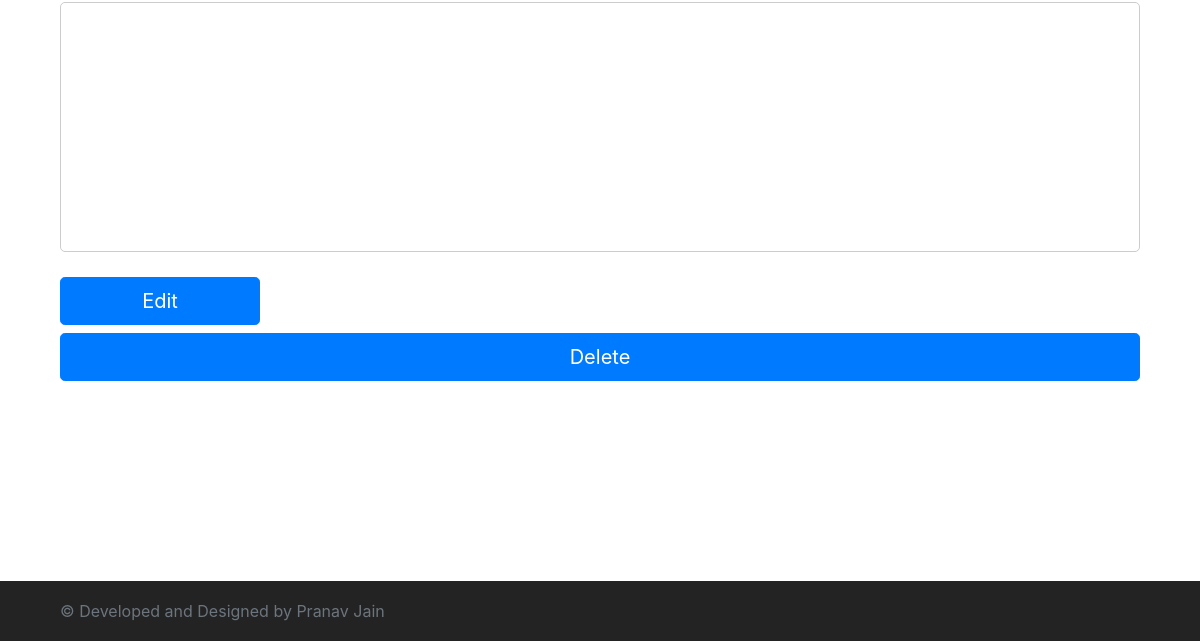
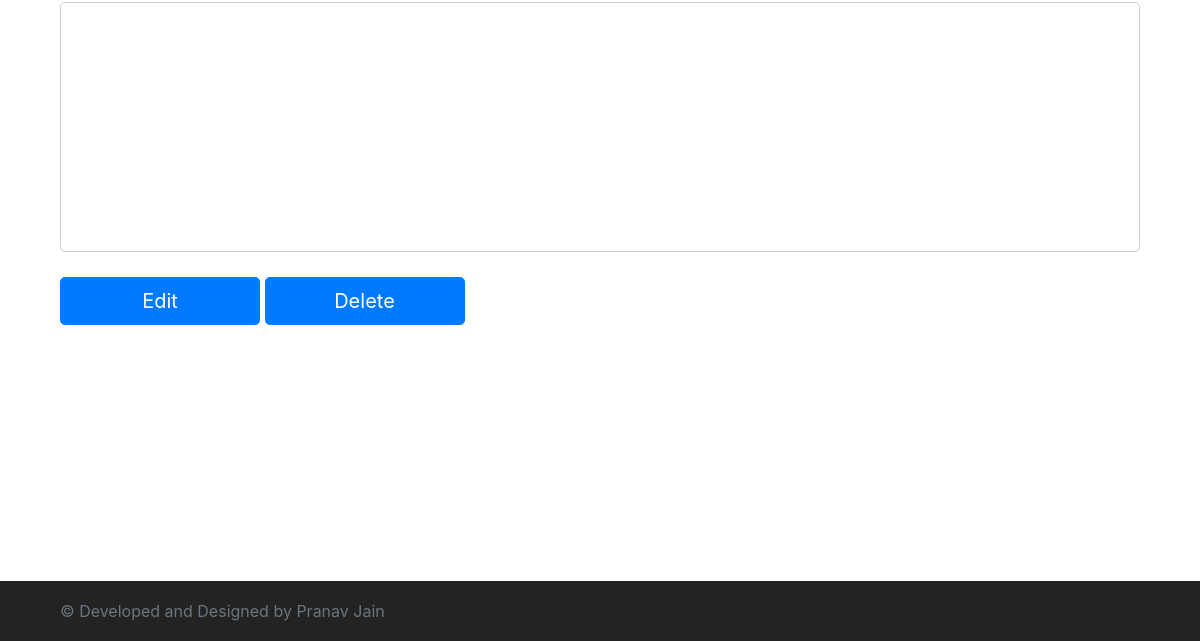
Before and after one commit to pranavj1001/StyleRecords, an Electron app: page templates/viewNote.html in a window 1200 px wide. Shown: the part 159-800 px from the top of the page. Drawn offline with nearby package versions, Linux system fonts and the light colour scheme; no server answers.

Commit message:
add responsive styling for the button

```diff
--- a/css/style.css
+++ b/css/style.css
@@ -128,8 +128,16 @@ body {
   outline: none;
 }
 
-#saveNote, #editNote {
+#saveNote, #editNote, #deleteNote {
   max-width: 200px;
+}
+
+#editNote, #deleteNote {
+  display: inline-block;
+}
+
+#deleteNote {
+  margin-top: 0;
 }
 
 #showPreview {
@@ -173,6 +181,12 @@ body {
   }
 }
 
+@media (max-width: 450px) {
+  #deleteNote {
+    margin-top: 10px;
+  }
+}
+
 /* Footer Styles */
 .footer {
   position: absolute;
```
